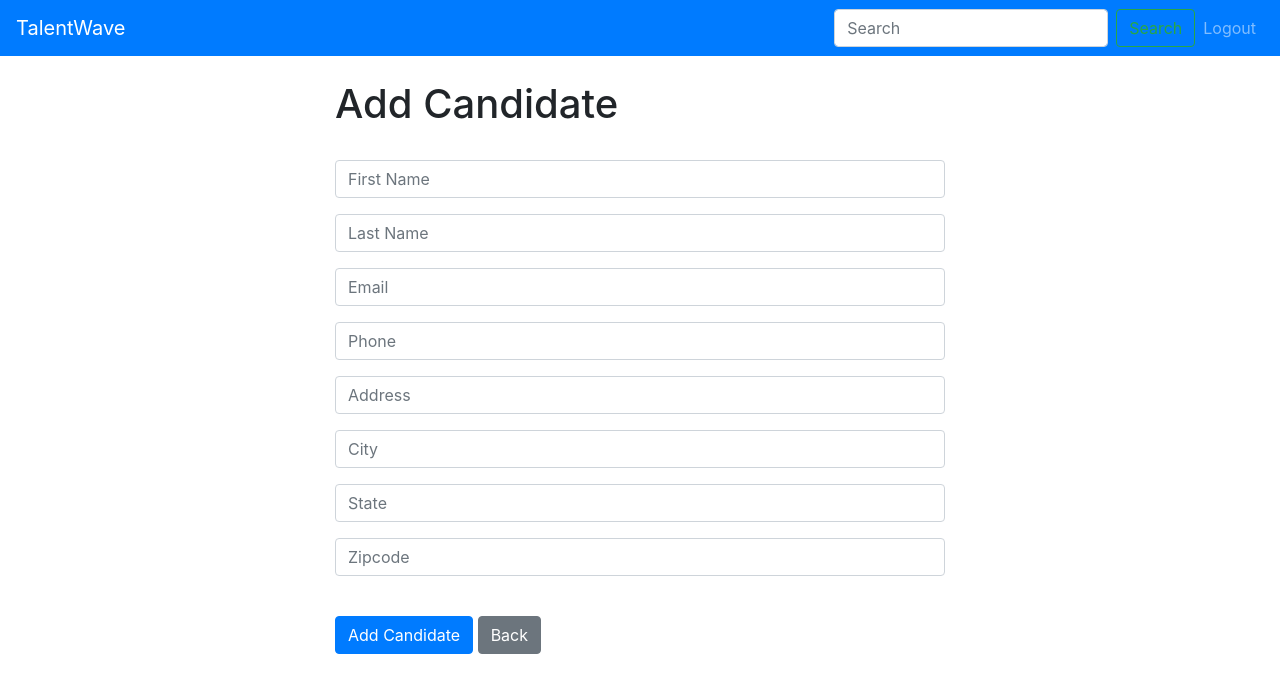
After one commit to jackson-07/talentwave, a Django app: page /add_candidate/ in a window 1280 px wide. The commit adds this page. Shown: the top 693 px of the page. Run offline with Django 5.2, Linux system fonts and the light colour scheme; the visitor is signed in with stand-in values (Sample User, id 1).

Commit message:
add and delete functionality

```diff
--- a/main_app/forms.py
+++ b/main_app/forms.py
@@ -1,6 +1,7 @@
 from django.contrib.auth.forms import UserCreationForm
 from django.contrib.auth.models import User
 from django import forms
+from .models import Record
 
 class SignUpForm(UserCreationForm):
 	email = forms.EmailField(label="", widget=forms.TextInput(attrs={'class':'form-control', 'placeholder':'Email Address'}))
@@ -30,3 +31,17 @@ class SignUpForm(UserCreationForm):
 		self.fields['password2'].widget.attrs['placeholder'] = 'Confirm Password'
 		self.fields['password2'].label = ''
 		self.fields['password2'].help_text = '<span class="form-text text-muted"><small>Enter password for verification.</small></span>'
+
+class AddCandidateForm(forms.ModelForm):
+	first_name = forms.CharField(required=True, widget=forms.widgets.TextInput(attrs={"placeholder":"First Name", "class":"form-control"}), label="")
+	last_name = forms.CharField(required=True, widget=forms.widgets.TextInput(attrs={"placeholder":"Last Name", "class":"form-control"}), label="")
+	email = forms.CharField(required=True, widget=forms.widgets.TextInput(attrs={"placeholder":"Email", "class":"form-control"}), label="")
+	phone = forms.CharField(required=True, widget=forms.widgets.TextInput(attrs={"placeholder":"Phone", "class":"form-control"}), label="")
+	address = forms.CharField(required=True, widget=forms.widgets.TextInput(attrs={"placeholder":"Address", "class":"form-control"}), label="")
+	city = forms.CharField(required=True, widget=forms.widgets.TextInput(attrs={"placeholder":"City", "class":"form-control"}), label="")
+	state = forms.CharField(required=True, widget=forms.widgets.TextInput(attrs={"placeholder":"State", "class":"form-control"}), label="")
+	zipcode = forms.CharField(required=True, widget=forms.widgets.TextInput(attrs={"placeholder":"Zipcode", "class":"form-control"}), label="")
+
+	class Meta:
+		model = Record
+		exclude = ("user",)
--- /dev/null
+++ b/main_app/templates/add_candidate.html
@@ -0,0 +1,21 @@
+{% extends 'base.html' %}
+{% block content %}
+
+<div class="col-md-6 offset-md-3">
+<h1>Add Candidate</h1>
+<br/>
+
+<form method="POST" action="{% url 'add_candidate' %}">
+	{% csrf_token %}
+
+	{{ form.as_p }}
+
+<br/>
+  <button type="submit" class="btn btn-primary">Add Candidate</button>
+   <a href="{% url 'home' %}" class="btn btn-secondary">Back</a>
+
+</form>
+
+</div>
+
+{% endblock %}
--- a/main_app/templates/home.html
+++ b/main_app/templates/home.html
@@ -9,7 +9,7 @@
 
 <br>
 
-<table class="table table-striped table-bordered">
+<table class="table table-hover table-bordered">
   <thead class="table-primary">
     <tr>
       <th scope="col">Name</th>
@@ -41,6 +41,8 @@
   </tbody>
 </table>
 
+<a href="{% url 'add_candidate' %}" class="btn btn-primary">Add</a>
+
 {% else %}
 
 <div class="col-md-6 offset-md-3">
--- a/main_app/templates/record.html
+++ b/main_app/templates/record.html
@@ -41,7 +41,11 @@
 </div>
 
 <br>
-<a href="{% url 'home' %}" class="btn btn-primary">Back</a>
+<a href="{% url 'update_candidate' candidate_record.id %}" class="btn btn-primary">Update</a>
+
+<a href="{% url 'home' %}" class="btn btn-secondary">Back</a>
+
+<a href="{% url 'delete_candidate' candidate_record.id %}" class="btn btn-danger">Delete</a>
 
 
 {% endblock %}
--- a/main_app/urls.py
+++ b/main_app/urls.py
@@ -6,5 +6,8 @@ urlpatterns = [
   path('logout/', views.logout_user, name='logout'),
   path('register/', views.register_user, name='register'),
   path('record/<int:pk>', views.candidate_record, name='record'),
+  path('delete_candidate/<int:pk>', views.delete_candidate, name='delete_candidate'),
+  path('add_candidate/', views.add_candidate, name='add_candidate'),
+  path('update_candidate/<int:pk>', views.update_candidate, name='update_candidate'),
 
 ]
--- a/main_app/views.py
+++ b/main_app/views.py
@@ -1,7 +1,7 @@
 from django.shortcuts import render, redirect
 from django.contrib.auth import authenticate, login, logout
 from django.contrib import messages
-from .forms import SignUpForm
+from .forms import SignUpForm, AddCandidateForm
 from .models import Record
 
 def home(request):
@@ -50,3 +50,39 @@ def candidate_record(request, pk):
     else:
        messages.success(request, 'You must be logged in to view candidates.')
        return redirect('home')
+
+def delete_candidate(request, pk):
+    if request.user.is_authenticated:
+        delete_record = Record.objects.get(id=pk)
+        delete_record.delete()
+        messages.success(request, 'Candidate deleted.')
+        return redirect('home')
+    else:
+        messages.success(request, 'You must be logged in to delete candidates.')
+        return redirect('home')
+
+def add_candidate(request):
+	form = AddCandidateForm(request.POST or None)
+	if request.user.is_authenticated:
+		if request.method == 'POST':
+			if form.is_valid():
+				add_candidate = form.save()
+				messages.success(request, 'Candidate Added.')
+				return redirect('home')
+		return render(request, 'add_candidate.html', {'form': form})
+	else:
+		messages.success(request, 'You must be logged in to add candidates')
+		return redirect('home')
+
+def update_candidate(request, pk):
+	if request.user.is_authenticated:
+		current_record = Record.objects.get(id=pk)
+		form = AddCandidateForm(request.POST or None, instance=current_record)
+		if form.is_valid():
+			form.save()
+			messages.success(request, 'Candidate has been updated.')
+			return redirect('home')
+		return render(request, 'update_candidate.html', {'form': form})
+	else:
+		messages.success(request, 'You must be logged in to update candidates.')
+		return redirect('home')
```
Also changed, not shown: main_app/templates/update_candidate.html (added, +21 -0 lines), README.md, main_app/static/css/style.css (added).
